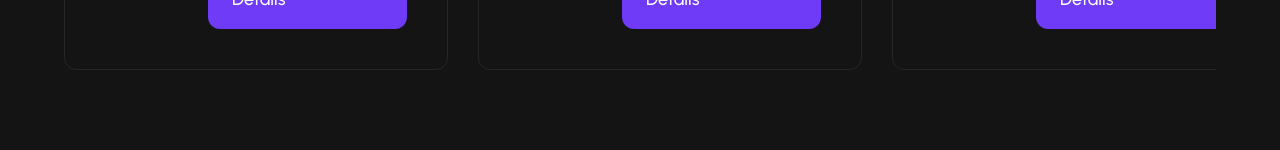
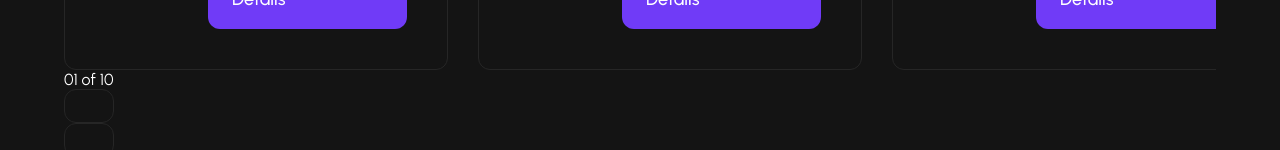
Before and after one commit to StephanCodeborne/estatein, a React (Create React App) app: page / in a window 1280 px wide. Shown: the part 1963-2113 px from the top of the page. Before the commit the page ends 2033 px from the top, so only its background shows below. Built offline with nearby package versions, Linux system fonts and the light colour scheme.

Commit message:
feat: wrap properties list and add slider tools into slider

```diff
--- a/src/sections/FeaturedProperties/FeaturedProperties.js
+++ b/src/sections/FeaturedProperties/FeaturedProperties.js
@@ -6,6 +6,7 @@ import property3 from "../../assets/images/property-3.png";
 import bed from "../../assets/icons/bed.svg";
 import bathroom from "../../assets/icons/bathroom.svg";
 import villa from "../../assets/icons/villa.svg";
+import { ReactComponent as Arrow } from "../../assets/icons/arrow-right.svg";
 
 import InnerContainer from "../../components/InnerContainer/InnerContainer";
 import CommonContent from "../../components/CommonContent/CommonContent";
@@ -13,6 +14,14 @@ import IntroText from "../../components/IntroText/IntroText";
 import Button from "../../components/Button/Button";
 
 export default function FeaturedProperties({}) {
+    function handlePrev() {
+        return null;
+    }
+
+    function handleNext() {
+        return null;
+    }
+
     return (
         <section id="featured-properties" className="section-container">
             <InnerContainer className={styles.innerContainer}>
@@ -29,6 +38,7 @@ export default function FeaturedProperties({}) {
                         Details" for more information.
                     </IntroText>
 
+                    <div className={styles.slider}>
                         <ul className={styles.properties}>
                             <li className={styles.card}>
                                 <img
@@ -40,8 +50,8 @@ export default function FeaturedProperties({}) {
                                 <div className={styles.text}>
                                     <h3>Seaside Serenity Villa</h3>
                                     <p>
-                                    A stunning 4-bedroom, 3-bathroom villa in a
-                                    peaceful suburban neighborhood...{" "}
+                                        A stunning 4-bedroom, 3-bathroom villa
+                                        in a peaceful suburban neighborhood...{" "}
                                         <a href="#">Read More</a>
                                     </p>
                                 </div>
@@ -124,8 +134,8 @@ export default function FeaturedProperties({}) {
                                 <div className={styles.text}>
                                     <h3>Rustic Retreat Cottage</h3>
                                     <p>
-                                    An elegant 3-bedroom, 2.5-bathroom townhouse
-                                    in a gated community...{" "}
+                                        An elegant 3-bedroom, 2.5-bathroom
+                                        townhouse in a gated community...{" "}
                                         <a href="#">Read More</a>
                                     </p>
                                 </div>
@@ -166,8 +176,8 @@ export default function FeaturedProperties({}) {
                                 <div className={styles.text}>
                                     <h3>Rustic Retreat Cottage</h3>
                                     <p>
-                                    An elegant 3-bedroom, 2.5-bathroom townhouse
-                                    in a gated community...{" "}
+                                        An elegant 3-bedroom, 2.5-bathroom
+                                        townhouse in a gated community...{" "}
                                         <a href="#">Read More</a>
                                     </p>
                                 </div>
@@ -198,6 +208,20 @@ export default function FeaturedProperties({}) {
                                 </div>
                             </li>
                         </ul>
+                        <div className={styles.tools}>
+                            <div className={styles.slideNumber}> 01 of 10</div>
+                            <Button
+                                tag="button"
+                                onCLick={handlePrev}
+                                className={styles.rotate}
+                            >
+                                <Arrow />
+                            </Button>
+                            <Button tag="button" onCLick={handleNext}>
+                                <Arrow />
+                            </Button>
+                        </div>
+                    </div>
                 </CommonContent>
             </InnerContainer>
         </section>
```
Also changed, not shown: src/assets/icons/arrow-right.svg (added). Lines whose indentation alone changed are shown as unchanged.
